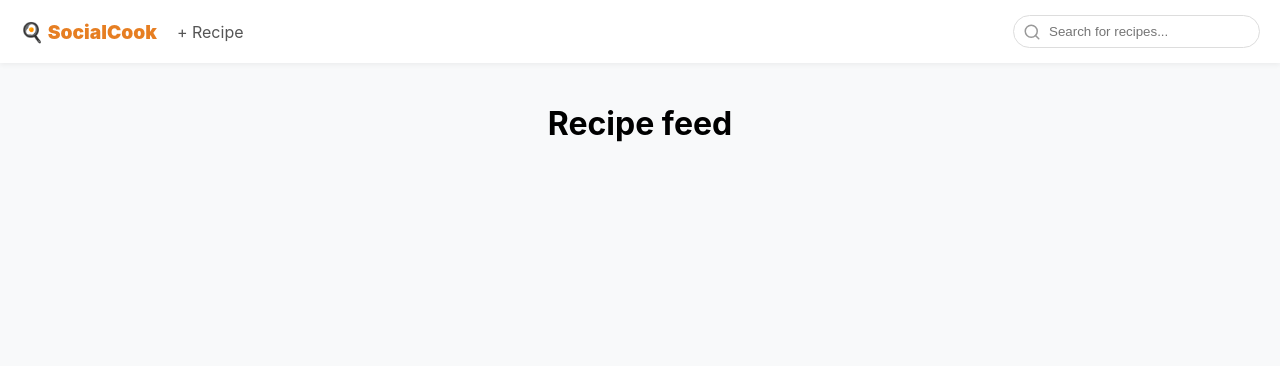
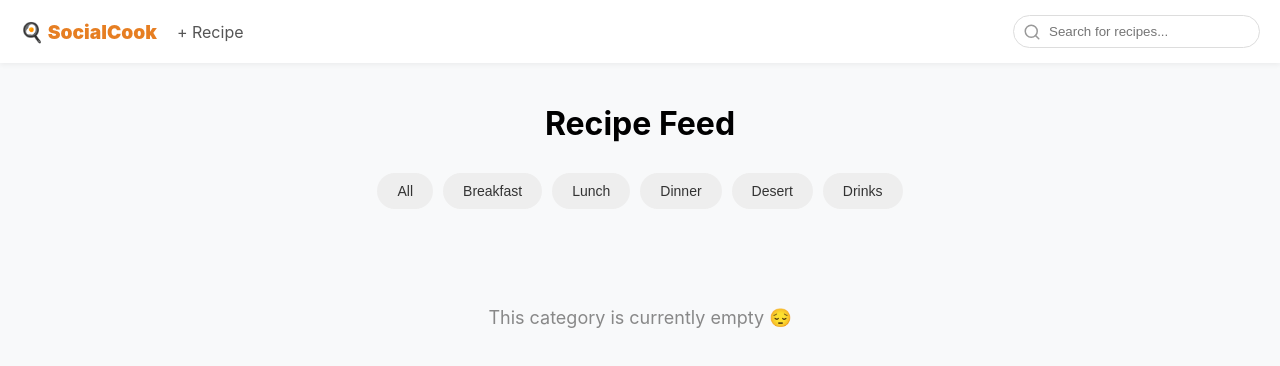
Before and after one commit to Cauteros974/recipe-social, a React (Vite) app: page / in a window 1280 px wide. Shown: the top 366 px of the page. Built offline with nearby package versions, Linux system fonts and the light colour scheme.

Commit message:
Update Feed.jsx

```diff
--- a/src/pages/Feed.jsx
+++ b/src/pages/Feed.jsx
@@ -2,27 +2,87 @@ import { useContext } from "react";
 import { RecipeContext } from "../context/RecipeContext";
 import RecipeCard from "../components/RecipeCard";
 
-const CATEGORY = ['Breakfast', 'Lunch', 'Dinner', 'Desert', 'Drinks'];
+const CATEGORIES = ['All', 'Breakfast', 'Lunch', 'Dinner', 'Desert', 'Drinks'];
+
 const Feed = () => {
-    const {recipes, loading } = useContext(RecipeContext);
+    const { recipes, loading, selectedCategory, setSelectedCategory } = useContext(RecipeContext);
 
-    if(loading) return <div style={{ padding: 20, textAlign: 'center'}}>Loading goodies... 🍳</div>
+    if (loading) {
+        return (
+            <div style={{ padding: 20, textAlign: 'center' }}>
+                Loading goodies... 🍳
+            </div>
+        );
+    }
 
+    return (
+        <div style={{ maxWidth: '1200px', margin: '0 auto', padding: '20px' }}>
+            <h1 style={{ textAlign: 'center', marginBottom: '30px' }}>Recipe Feed</h1>
 
+            {/* Category Panel */}
+            <div style={{
+                display: 'flex',
+                gap: '10px',
+                overflowX: 'auto',
+                paddingBottom: '20px',
+                marginBottom: '20px',
+                justifyContent: 'center',
+                flexWrap: 'wrap'
+            }}>
+                {CATEGORIES.map(cat => (
+                    <button
+                        key={cat}
+                        onClick={() => setSelectedCategory(cat)}
+                        style={{
+                            padding: '10px 20px',
+                            borderRadius: '20px',
+                            border: 'none',
+                            background: selectedCategory === cat ? '#e67e22' : '#eee',
+                            color: selectedCategory === cat ? 'white' : '#333',
+                            cursor: 'pointer',
+                            whiteSpace: 'nowrap',
+                            transition: 'all 0.3s',
+                            fontWeight: selectedCategory === cat ? 'bold' : 'normal',
+                            fontSize: '14px'
+                        }}
+                        onMouseEnter={(e) => {
+                            if (selectedCategory !== cat) {
+                                e.target.style.background = '#ddd';
+                            }
+                        }}
+                        onMouseLeave={(e) => {
+                            if (selectedCategory !== cat) {
+                                e.target.style.background = '#eee';
+                            }
+                        }}
+                    >
+                        {cat}
+                    </button>
+                ))}
+            </div>
 
-    return(
-        <div style={{ maxWidth: '1200px', margin: '0 auto', padding: '20px' }}>
-            <h1 style={{ textAlign: 'center', marginBottom: '30px' }}>Recipe feed</h1>
-
+            {/* Recipe grid */}
             <div style={{
                 display: 'grid',
-                gridTemplateColumns: 'repeat(auto=fill, minmax(300px, 1fr))',
+                gridTemplateColumns: 'repeat(auto-fill, minmax(300px, 1fr))',
                 gap: '20px'
             }}>
                 {recipes.map(recipe => (
                     <RecipeCard key={recipe.id} recipe={recipe} />
                 ))}
             </div>
+
+            {/* Message if there are no recipes */}
+            {recipes.length === 0 && (
+                <p style={{
+                    textAlign: 'center',
+                    padding: '40px',
+                    color: '#888',
+                    fontSize: '18px'
+                }}>
+                    This category is currently empty 😔
+                </p>
+            )}
         </div>
     );
 };
```
